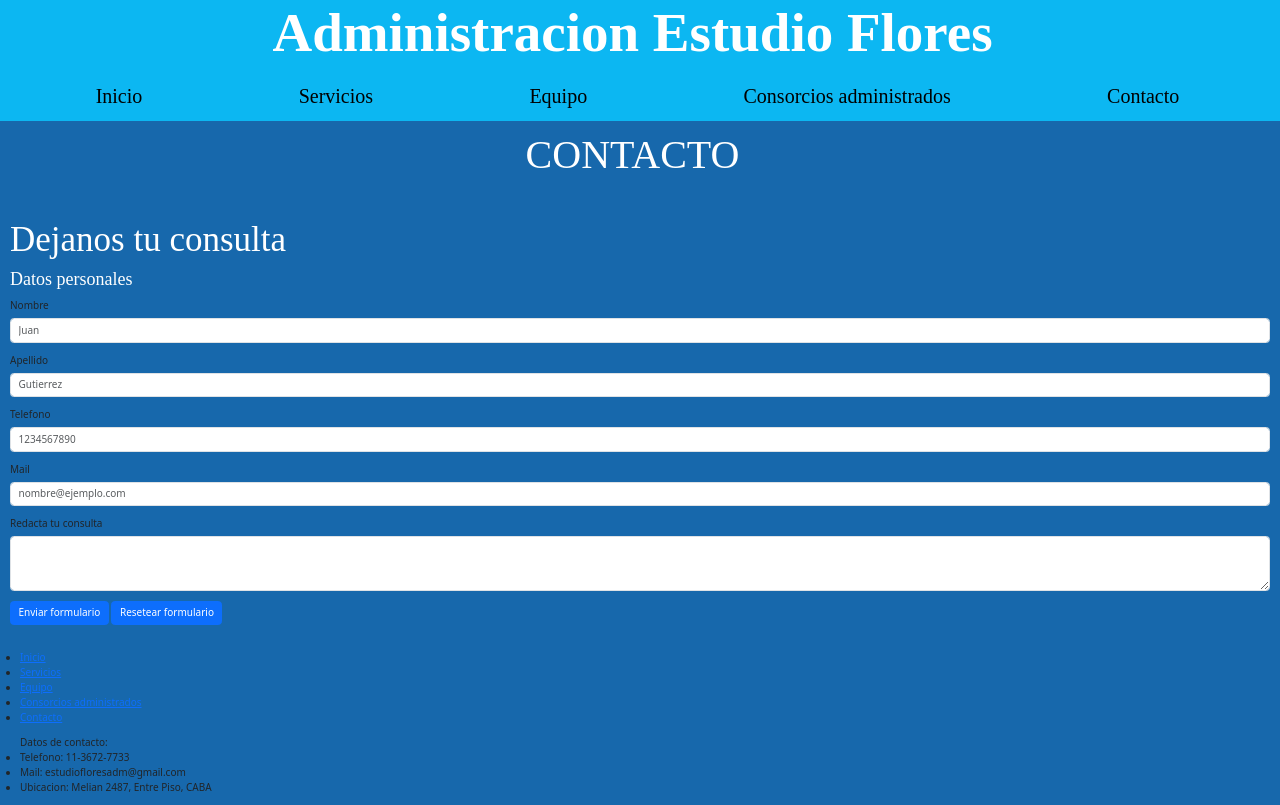
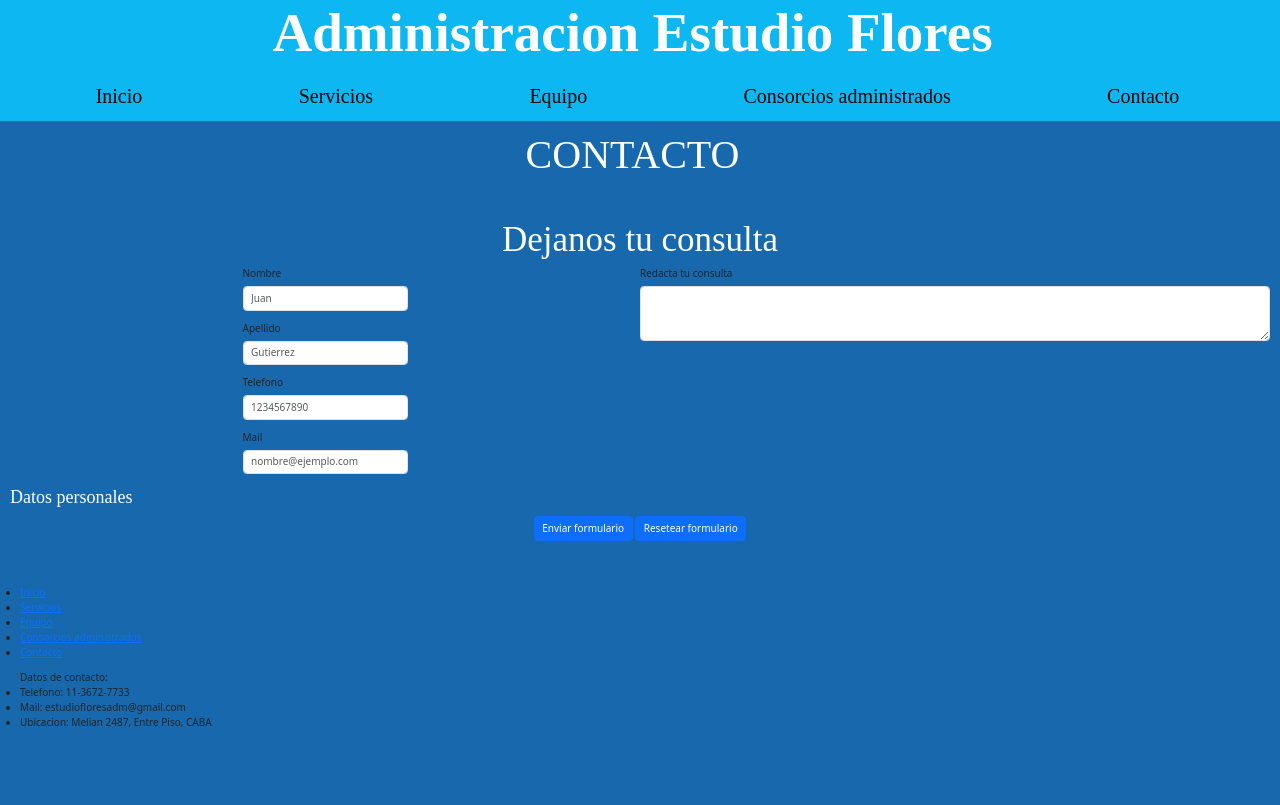
Before and after one commit to facubaron7/AdmEstudioFlores, a plain HTML site: page pages/Contacto.html in a window 1280 px wide. Drawn offline with nearby package versions, Linux system fonts and the light colour scheme.

```diff
--- a/css/estilos.css
+++ b/css/estilos.css
@@ -484,3 +484,52 @@
 #Contacto {
     background-color: #0cb7f2;
 }
+
+.ImagenDeFondoContacto {  display: grid;
+    grid-template-columns: repeat(2, 1fr);
+    grid-template-rows: 0.5fr 2.2fr 0.3fr;
+    gap: 0px 0px;
+    grid-auto-flow: row;
+    grid-template-areas:
+    "formulario-h3 formulario-h3"
+    "datos consulta"
+    "botones botones";
+}
+
+.formulario-h3 {
+    justify-self: center;
+    align-self: center;
+    grid-area: formulario-h3;
+}
+
+.datos {  display: grid;
+    grid-template-columns: 1fr;
+    grid-template-rows: repeat(4, 1fr);
+    gap: 0px 0px;
+    grid-auto-flow: row;
+    align-content: space-evenly;
+    grid-template-areas:
+    "nombre"
+    "apellido"
+    "telefono"
+    "mail";
+    grid-area: datos;
+    justify-items: center;
+    grid-area: datos;
+}
+
+.nombre { grid-area: nombre; }
+
+.apellido { grid-area: apellido; }
+
+.telefono { grid-area: telefono; }
+
+.mail { grid-area: mail; }
+
+.consulta { grid-area: consulta; }
+
+.botones {
+    justify-self: center;
+    align-self: center;
+    grid-area: botones;
+}
```
Also changed, not shown: index.html (+3 -3 lines).
